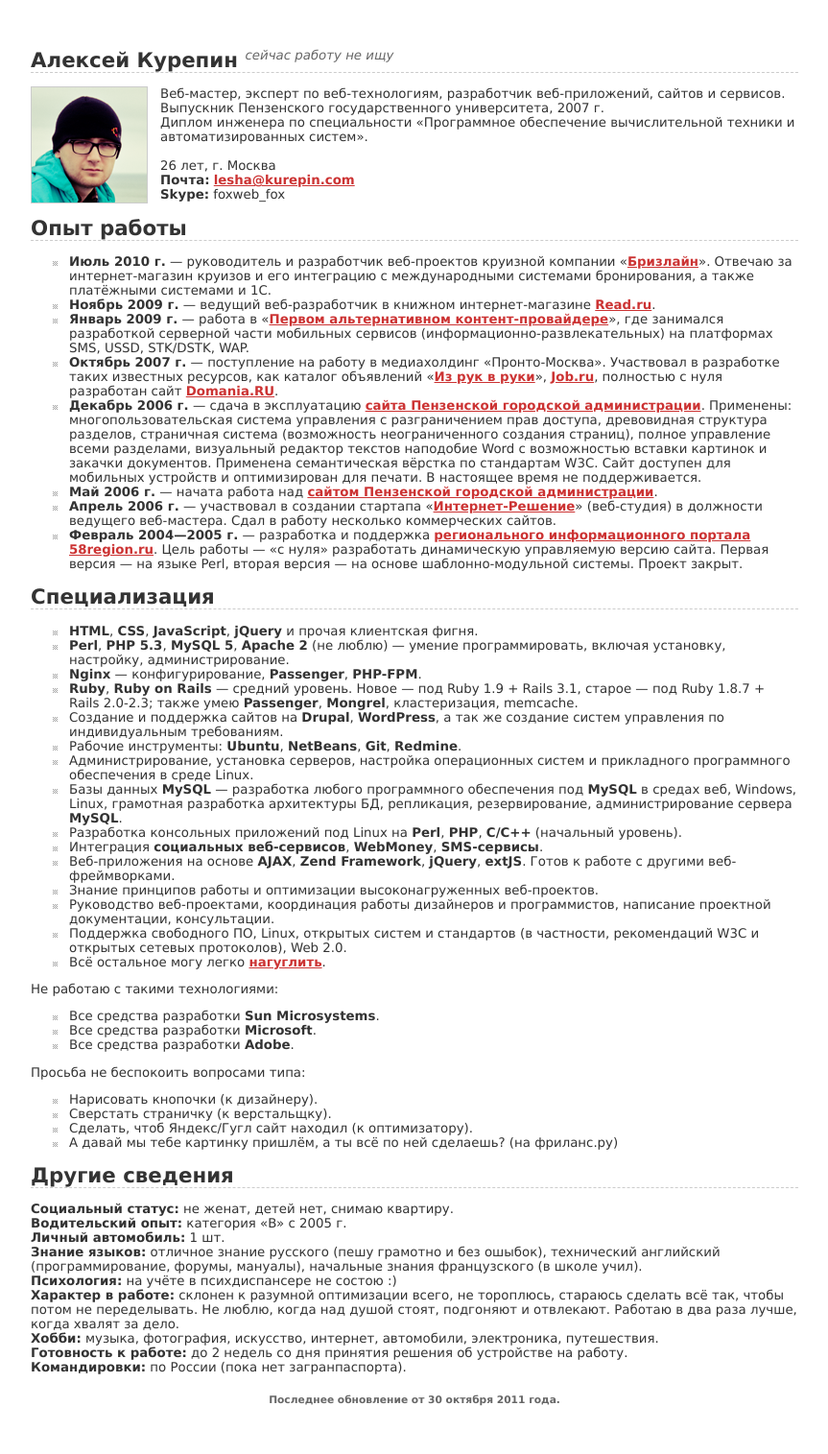
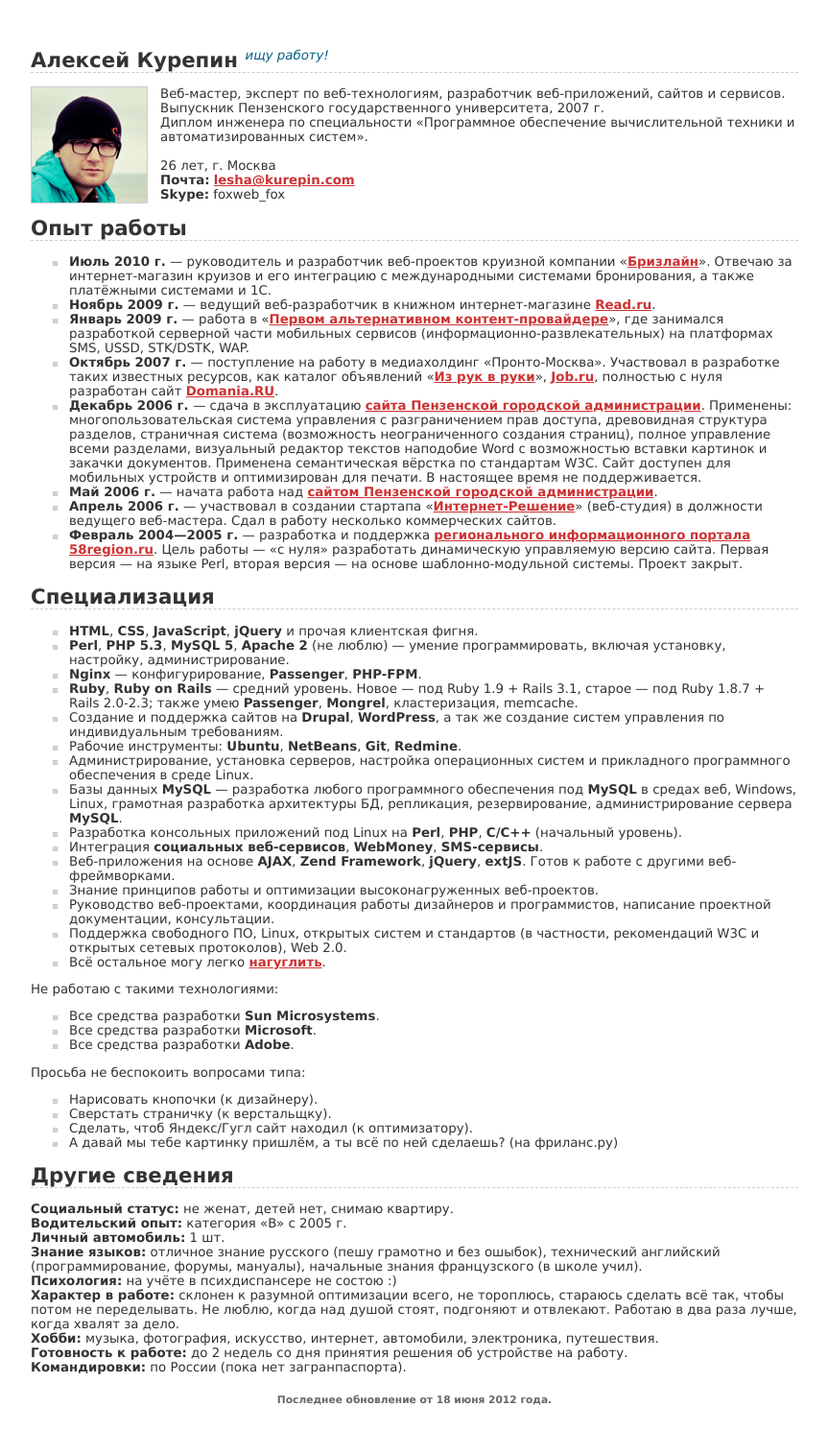
Before and after one commit to foxweb/kurepin.com, a PHP site: page / in a window 1280 px wide. Shown: the whole page at 96% size, without its empty margins (208-1071 px from the left). Run offline with PHP 8.4, Linux system fonts and the light colour scheme.

Commit message:
status update

```diff
--- a/css/resume.css
+++ b/css/resume.css
@@ -1,7 +1,7 @@
 /* CSS Document */
 body{font-family:"Lucida Grande","Trebuchet MS",Arial,Helvetica,sans-serif;font-size:10pt;color:#333333;background-color:#FFFFFF;margin: 50px auto;max-width:800px;}
 h1{font-size:16pt;border-bottom:1px dashed #CCCCCC;}
-h1 sup {font-size:10pt;font-weight:normal;font-style:italic;color:#666666;}
+h1 sup {font-size:10pt;font-weight:normal;font-style:italic;color:#005F82;}
 ul{list-style-image:url(/img/bullet.gif);}
 a:link,a:visited{color:#CC3333;background-color:inherit;font-weight:bold;}
 a:hover{text-decoration:none;color:#FF0000;background-color:inherit;}
--- a/index.php
+++ b/index.php
@@ -8,7 +8,7 @@
 <meta content="Алексей Курепин" name="author" />
 </head>
 <body>
-<h1>Алексей Курепин <sup>сейчас работу не ищу</sup></h1>
+<h1>Алексей Курепин <sup>ищу работу!</sup></h1>
 <div><img src="/img/resume.png" alt="Алексей Курепин" id="image" height="120" width="120" />
 <div id="about">Веб-мастер, эксперт по веб-технологиям, разработчик веб-приложений, сайтов и сервисов.<br />Выпускник Пензенского государственного университета, 2007 г.<br
 />Диплом инженера по специальности &laquo;Программное обеспечение вычислительной техники и автоматизированных систем&raquo;.<br /><br />26 лет, г. Москва<br />
@@ -74,7 +74,7 @@
     <strong>Готовность к работе:</strong> до 2 недель со дня принятия решения об устройстве на работу.<br />
     <strong>Командировки:</strong> по России (пока нет загранпаспорта).
 </div>
-<div id="counter">Последнее обновление от 30 октября 2011 года.<br />
+<div id="counter">Последнее обновление от 18 июня 2012 года.<br />
 </div>
 <script type="text/javascript">
 var gaJsHost = (("https:" == document.location.protocol) ? "https://ssl." : "http://www.");
```
